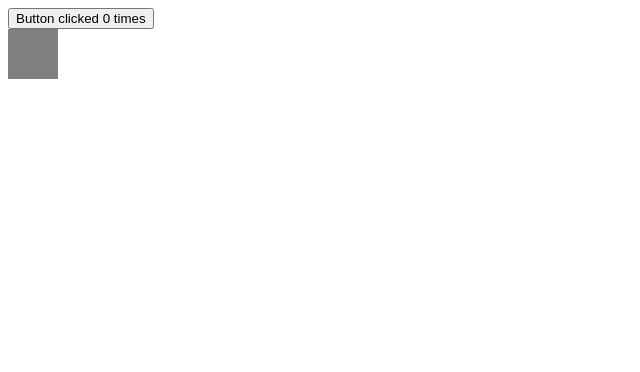
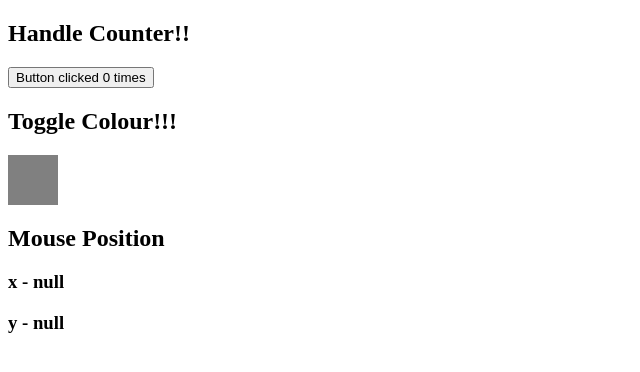
Before and after one commit to natuShubham96/hooks, a React (Create React App) app: page / in a window 1280 px wide. Shown: the top 372 px of the page, without its empty margins (0-640 px from the left). Built offline with nearby package versions, Linux system fonts and the light colour scheme.

Commit message:
Using useEffect as componentWillUnmount

```diff
--- a/src/App.js
+++ b/src/App.js
@@ -3,13 +3,29 @@ import {useState, useEffect} from 'react';  //useEffect is used to handle side e
 function App() {
   const [count,setCount] = useState(0); //useState() returns an updater function along with set function, which has access to previous state value
   const [toggle,setToggel] = useState(false);
+  const [mousePosition, setMousePosition] = useState({x: null, y: null}); //Using useState to add an object to state
 
   useEffect(() => {
     document.title = `Clicked - ${count} times`;
-  })   //useEffect gets called everytime after render executes.
+    window.addEventListener("mousemove", handleMouseMove)
+
+    return () => {
+      window.removeEventListener("mousemove", handleMouseMove);
+    }
+  }, [count])   //useEffect gets called everytime after render executes.
+
+  // To make useEffect behave like componentWillUnmount, we return a funtion from it, this function is returned everytime before a render, to cleanup effects of previous render and when component unmounts
+  //To prevent useEffect being called after and before every render, we can pass a second argument, which is an array of dynamic static values which are changing, if we keep it empty, then impact of state change will not be visible as when we return from useEffect previous render changes are flushed.
 
   const incremetCount = () => {
     setCount(prevCount => prevCount+1);
+  }
+
+  const handleMouseMove = (event) => {
+    setMousePosition({
+      x: event.x,
+      y: event.y
+    })
   }
 
   const toggleChange = () => {
@@ -18,10 +34,15 @@ function App() {
 
   return (
     <>
-    <div className="App">
+    <h2>Handle Counter!!</h2>
+    <div>
       <button onClick={incremetCount}>Button clicked {count} times</button>
     </div>
+    <h2>Toggle Colour!!!</h2>
     <div onClick={toggleChange} style={{height: "50px", width: "50px", background: toggle? "yellow" : "grey"}}/>
+    <h2>Mouse Position</h2>
+    <h3>{`x - ${mousePosition.x}`}</h3>
+    <h3>{`y - ${mousePosition.y}`}</h3>
     </>
   );
 }
```
Also changed, not shown: 1 other file (tests, documents, lock files or other folders).
